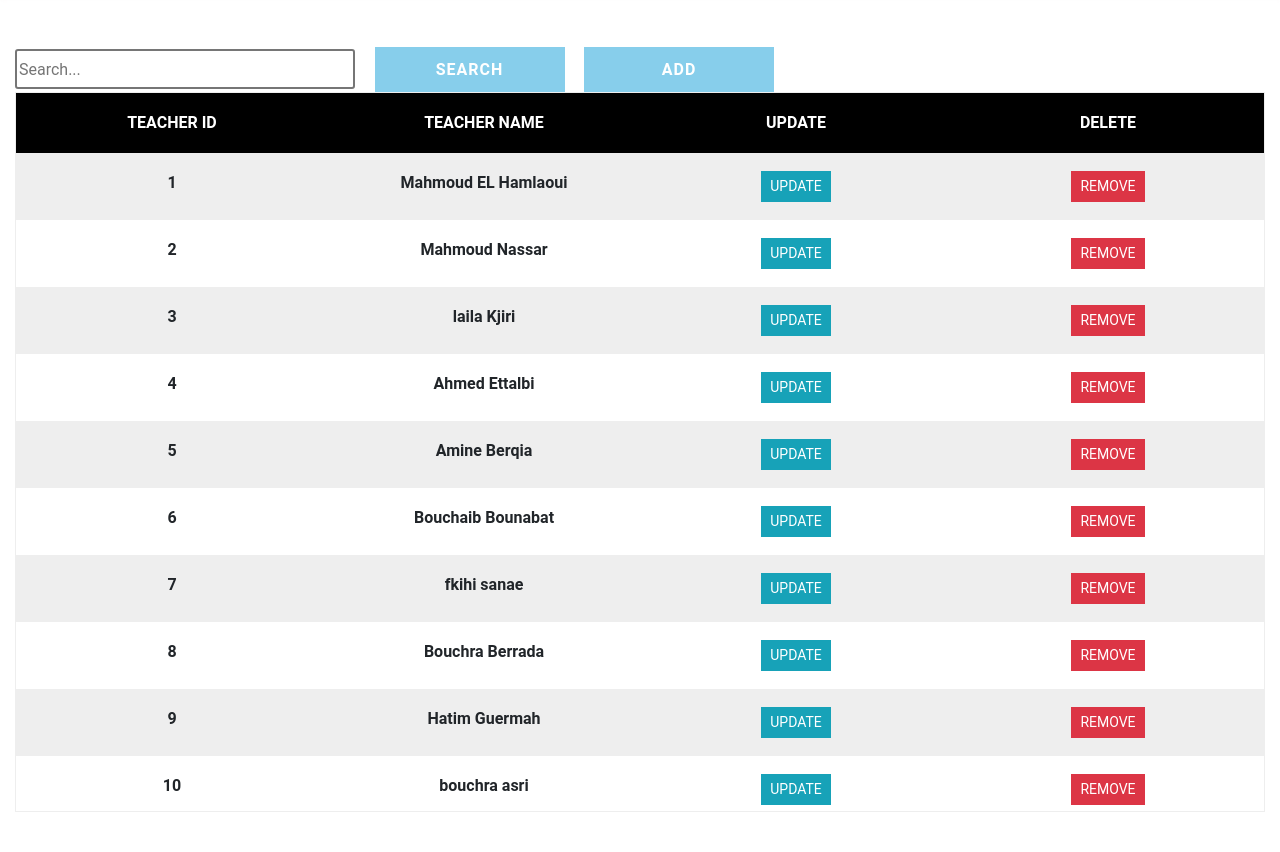
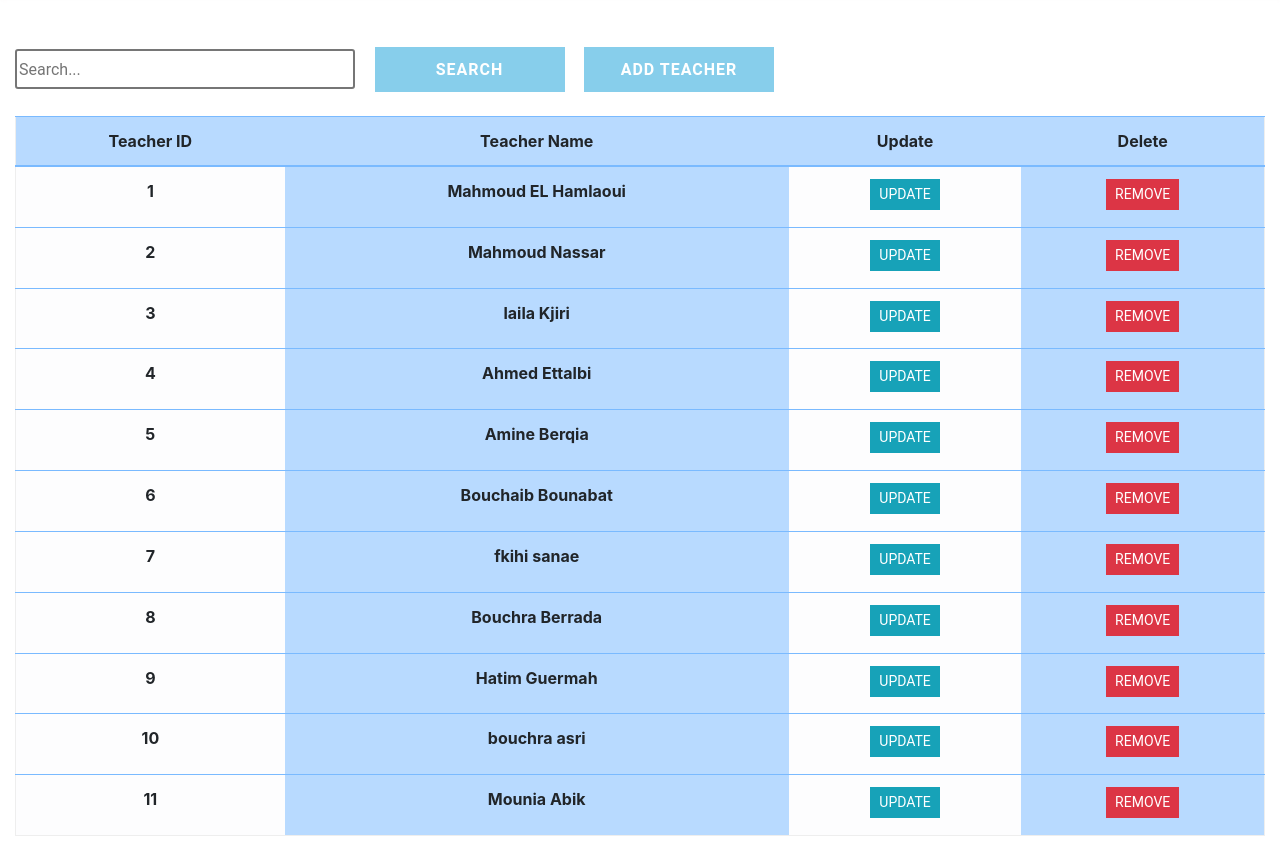
Before and after one commit to ikrame-EL-ARFAOUI/TimeTableCSP, a Django app: page /teacher/list in a window 1280 px wide. Shown: the part 89-941 px from the top of the page. Before the commit the page ends 901 px from the top, so only its background shows below. Run offline with Django 3.2, Linux system fonts and the light colour scheme; data comes from the database, SQL or seed files in the repository; lists and menus that the app fills with data are empty; some libraries are stand-ins or nearby versions.

Commit message:
adding design to lists

```diff
--- a/templates/listTeacher.html
+++ b/templates/listTeacher.html
@@ -8,56 +8,65 @@
     <div class="search">
         <input type="text" class="searchbox" placeholder="Search...">
         <input type="submit" value="Search" class="searchButton">
-        <a href="{% url 'add-teacher' %}"><button class="searchButton">Add </button></a>
+        <a href="{% url 'add-teacher' %}"><button class="searchButton">Add Teacher </button></a>
+
+    </div>
+
+
+	<div class="table-responsive-lg">
+
+
+        <table class="table-primary">
+        <table class="table table-primary table-hover">
+            <thead class="thead-primary">
+			<tr>
+                <div class="header__item filter__link" >
+                   <th scope="col" class="text-center">Teacher ID</th>
+
+                </div>
+                <div class="header__item filter__link">
+                  <th class="text-center" scope="col">Teacher Name</th>
+
+                </div>
+
+                <div class="header__item filter__link">
+                    <th class="text-center" scope="col"> Update</th>
+
+                </div>
+                <div class="header__item filter__link">
+                     <th class="text-center" scope="col">Delete</th>
+
+                </div>
+			</tr>
+            </thead>
+
+
+
+                {% for teacher in teachers %}
+
+				<tr>
+
+
+                        <th scope="row" class="table-light text-center">{{ teacher.teacher_id}}</th>
+
+
+						<th scope="row" class="table-primary text-center"  >{{ teacher.teacher_name}}</th>
+
+
+                        <th scope="row" class="table-light text-center"> <a href="{% url 'update-teacher' teacher.teacher_id %}" class="btn btn-sm btn-info">Update</a></th>
+
+                        <th scope="row" class="table-primary text-center"> <a href="{% url 'delete-teacher' teacher.teacher_id %}" class="btn btn-sm btn-danger" >Remove</a></th>
+
+					</tr>
+
+
+                {% endfor %}
+            </tbody>
+        </table>
+</div>
 
     </div>
 
 
 
-        <div class="table  text-center">
-            <div class="table-header">
-
-                <div class="header__item filter__link">
-                  Teacher id
-
-                </div>
-                <div class="header__item filter__link">
-                   Teacher Name
-
-                </div>
-                <div class="header__item filter__link">
-                    Update
-
-                </div>
-                <div class="header__item filter__link">
-                    Delete
-
-                </div>
-            </div>
-            <div class="tab-content">
-                {% for teacher in teachers %}
-                <div class="table-row text-center">
-
-
-                    <div class="table-data">
-                        {{ teacher.teacher_id}}
-                    </div>
-                    <div class="table-data">
-                        {{ teacher.teacher_name }}
-                    </div>
-
-                    <div class="table-data">
-                       <a href="{% url 'update-teacher' teacher.teacher_id %}" class="btn btn-sm btn-info">Update</a>
-                    </div>
-                    <div class="table-data">
-                       <a href="{% url 'delete-teacher' teacher.teacher_id %}" class="btn btn-sm btn-danger" >Remove</a>
-                    </div>
-
-                </div>
-                {% endfor %}
-            </div>
-        </div>
-
-    </div>
-
 {% endblock %}
```
Also changed, not shown: templates/listRoom.html (+12 -6 lines), templates/listSpeciality.html (+19 -16 lines), templates/listTimetables.html (+67 -62 lines).
